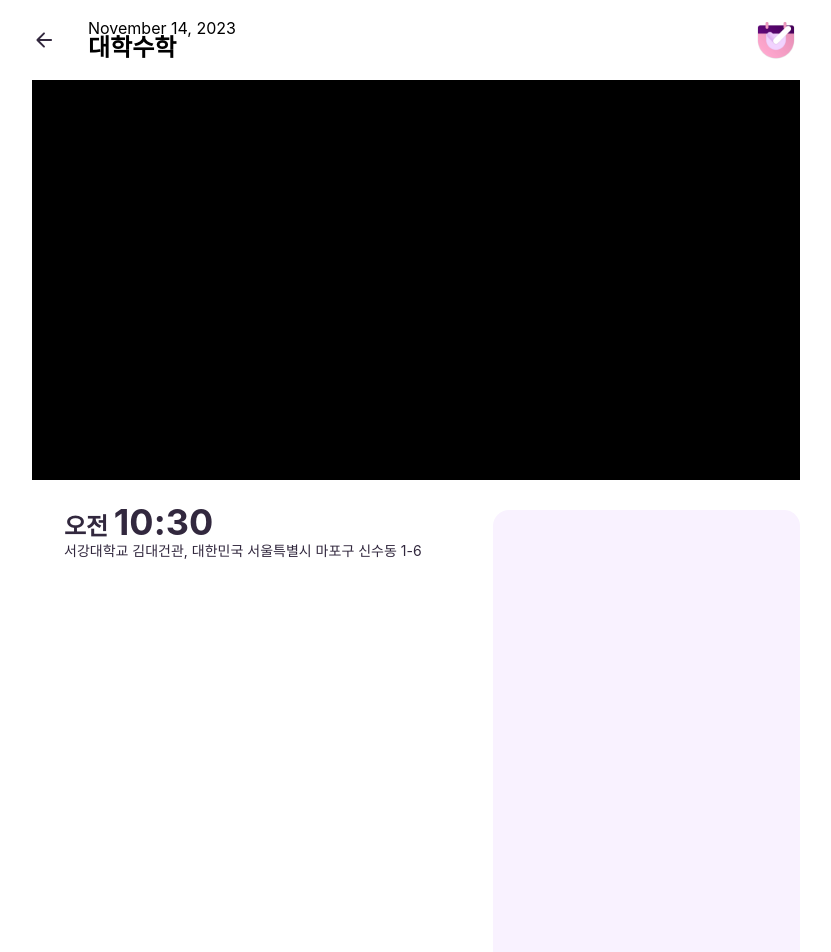
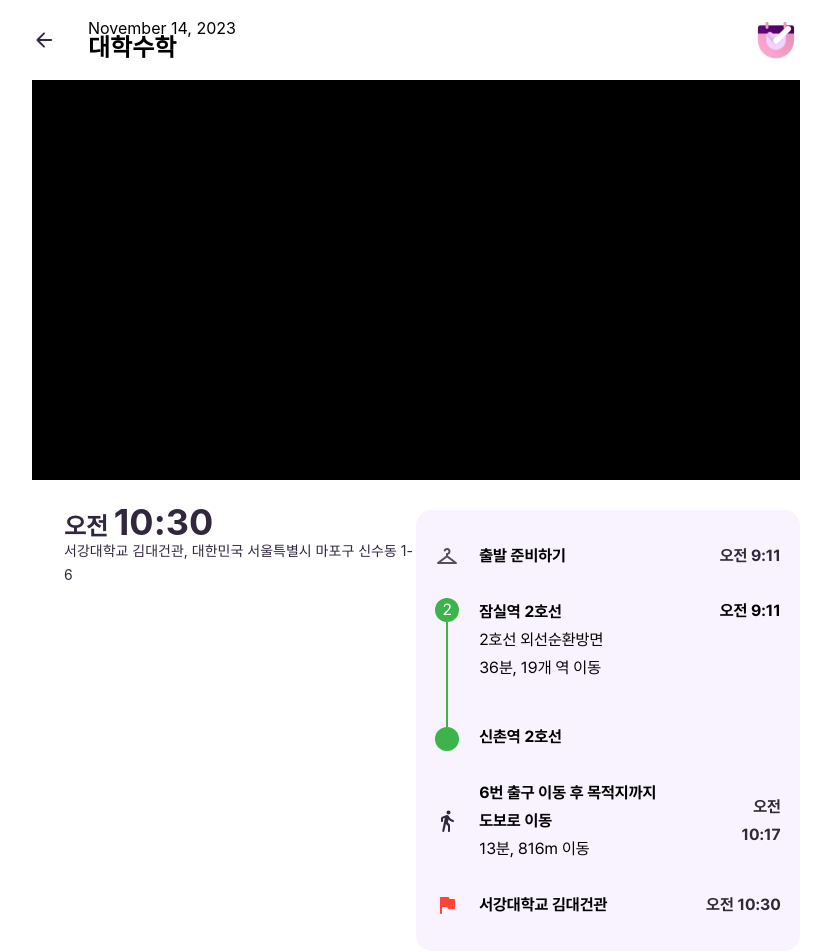
Before and after one commit to rmdnps10/ETA, a React (Create React App) app: page /detail in a window 1280 px wide. Shown: the top 952 px of the page, without its empty margins (224-1055 px from the left). Built offline with nearby package versions, Linux system fonts and the light colour scheme; no server answers.

Commit message:
Feat: 상세 페이지 길찾기 유형에 따라 컴포넌트 선언 - 출발준비, 대중교통, 도보, 도착지

```diff
--- /dev/null
+++ b/src/components/getDirections/DestinationItem.tsx
@@ -0,0 +1,14 @@
+import React from "react";
+import { CheckIcon, ItemLabel, ItemTime, ItemWrapper } from "./PrepareItem";
+import flagIcon from "../../assets/images/flag.svg";
+function DestinationItem({ destination, time }) {
+  return (
+    <ItemWrapper>
+      <CheckIcon src={flagIcon} />
+      <ItemLabel>{destination}</ItemLabel>
+      <ItemTime>{time}</ItemTime>
+    </ItemWrapper>
+  );
+}
+
+export default DestinationItem;
--- /dev/null
+++ b/src/components/getDirections/PrepareItem.tsx
@@ -0,0 +1,45 @@
+import React from "react";
+import styled from "styled-components";
+import checkIcon from "../../assets/images/checkRoom.svg";
+function PrepareItem({ time }) {
+  return (
+    <ItemWrapper>
+      <CheckIcon src={checkIcon} />
+      <ItemLabel>출발 준비하기</ItemLabel>
+      <ItemTime>{time}</ItemTime>
+    </ItemWrapper>
+  );
+}
+
+export const ItemWrapper = styled.div`
+  width: 90%;
+  display: flex;
+  align-items: center;
+  gap: 20px;
+`;
+
+export const CheckIcon = styled.img`
+  color: #000;
+  font-size: 16px;
+  font-style: normal;
+  font-weight: 700;
+`;
+
+export const ItemLabel = styled.div`
+  color: #000;
+  font-size: 16px;
+  font-style: normal;
+  font-weight: 700;
+  line-height: 28px;
+`;
+
+export const ItemTime = styled.div`
+  color: #32283e;
+  text-align: right;
+  font-size: 16px;
+  font-style: normal;
+  font-weight: 700;
+  margin-left: auto;
+  line-height: 28px;
+`;
+export default PrepareItem;
--- /dev/null
+++ b/src/components/getDirections/SubwayItem.tsx
@@ -0,0 +1,82 @@
+import React from "react";
+import styled from "styled-components";
+
+function SubwayItem() {
+  return (
+    <TransportItemWrapper>
+      <TransportIndex>
+        <TransportCircle>2</TransportCircle>
+        <TransportLine />
+        <TransportCircle />
+      </TransportIndex>
+      <TransportContent>
+        <Start>
+          <span>잠실역 2호선</span> <br />
+          2호선 외선순환방면 <br />
+          36분, 19개 역 이동
+        </Start>
+        <End>신촌역 2호선</End>
+      </TransportContent>
+      <TransportTime>오전 9:11</TransportTime>
+    </TransportItemWrapper>
+  );
+}
+
+const TransportItemWrapper = styled.div`
+  display: flex;
+  width: 90%;
+  gap: 20px;
+`;
+
+const TransportIndex = styled.div`
+  display: flex;
+  flex-direction: column;
+  align-items: center;
+`;
+const TransportLine = styled.div`
+  height: 105px;
+  width: 2px;
+  background: #3db449;
+`;
+const TransportCircle = styled.div`
+  width: 24px;
+  height: 24px;
+  background: #3db449;
+  display: flex;
+  justify-content: center;
+  align-items: center;
+  border-radius: 100%;
+  color: #fff;
+`;
+const TransportContent = styled.div`
+  display: flex;
+  flex-direction: column;
+`;
+const Start = styled.div`
+  color: #000;
+  flex-grow: 1;
+  font-size: 16px;
+  font-style: normal;
+  font-weight: 400;
+  line-height: 28px; /* 175% */
+  span {
+    font-weight: 700;
+  }
+`;
+
+const End = styled.div`
+  color: #000;
+  font-size: 16px;
+  line-height: 28px; /* 175% */
+  font-style: normal;
+  font-weight: 700;
+`;
+
+const TransportTime = styled.div`
+  margin-top: 5px;
+  font-weight: 700;
+  font-size: 16px;
+
+  margin-left: auto;
+`;
+export default SubwayItem;
--- /dev/null
+++ b/src/components/getDirections/WalkItem.tsx
@@ -0,0 +1,36 @@
+import React from "react";
+import { CheckIcon, ItemLabel, ItemTime, ItemWrapper } from "./PrepareItem";
+import walkIcon from "../../assets/images/walk.svg";
+import styled from "styled-components";
+function WalkItem() {
+  return (
+    <ItemWrapper>
+      <CheckIcon src={walkIcon} />
+      <WalkingContent>
+        <WalingGuide>6번 출구 이동 후 목적지까지 도보로 이동</WalingGuide>
+        <WalkingTime>13분, 816m 이동</WalkingTime>
+      </WalkingContent>
+      <ItemTime>오전 10:17</ItemTime>
+    </ItemWrapper>
+  );
+}
+const WalkingContent = styled.div`
+  display: flex;
+  flex-direction: column;
+`;
+const WalingGuide = styled.div`
+  color: #000;
+  font-size: 16px;
+  font-style: normal;
+  font-weight: 700;
+  line-height: 28px; /* 175% */
+`;
+const WalkingTime = styled.div`
+  color: #000;
+  font-size: 16px;
+  font-style: normal;
+  font-weight: 400;
+  line-height: 28px;
+`;
+
+export default WalkItem;
--- a/src/pages/Detail.tsx
+++ b/src/pages/Detail.tsx
@@ -3,6 +3,10 @@ import DetailHeader from "../components/DetailHeader";
 import DetailMap from "../components/DetailMap";
 import axios from "axios";
 import styled from "styled-components";
+import PrepareItem from "components/getDirections/PrepareItem";
+import DestinationItem from "components/getDirections/DestinationItem";
+import SubwayItem from "components/getDirections/SubwayItem";
+import WalkItem from "components/getDirections/WalkItem";
 
 async function select(calendar_id: String, event_id: String) {
   return axios
@@ -48,7 +52,15 @@ function Detail() {
           </PlanSpace>
         </DetailBasicInfo>
 
-        <DetailGetDirections></DetailGetDirections>
+        <DetailGetDirections>
+          <PrepareItem time={"오전 9:11"} />
+          <SubwayItem />
+          <WalkItem />
+          <DestinationItem
+            destination={"서강대학교 김대건관"}
+            time={"오전 10:30"}
+          />
+        </DetailGetDirections>
       </DetailInfo>
 
       <button onClick={initTmap} />
@@ -71,12 +83,17 @@ const DetailBasicInfo = styled.div`
 `;
 
 const DetailGetDirections = styled.div`
-  width: 40%;
+  width: 50%;
   margin-left: auto;
-  height: 500px;
+  justify-content: center;
   flex-shrink: 0;
   border-radius: 16px;
   background: #f9f2ff;
+  display: flex;
+  gap: 28px;
+  padding: 32px 0px;
+  flex-direction: column;
+  align-items: center;
 `;
 
 const PlanTime = styled.div`
```
